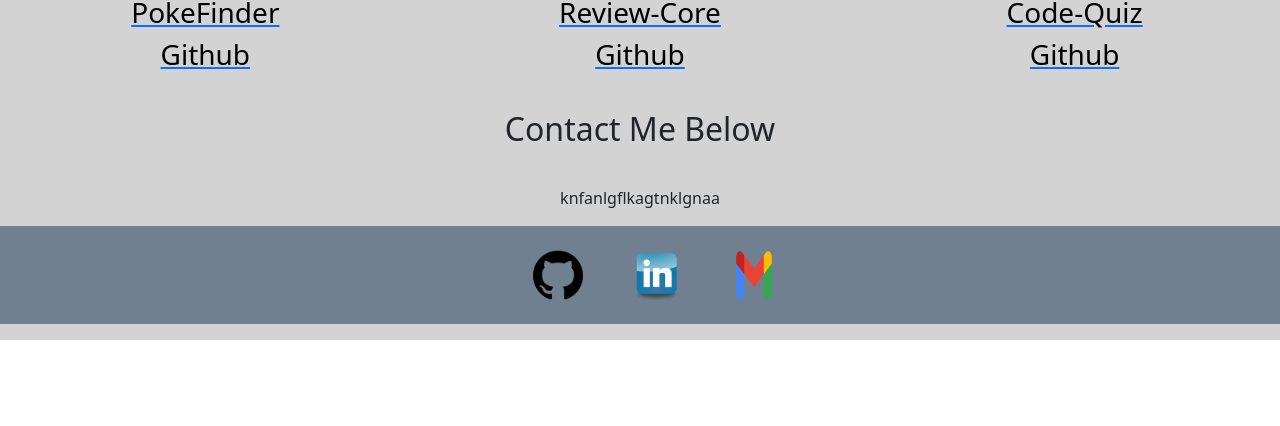
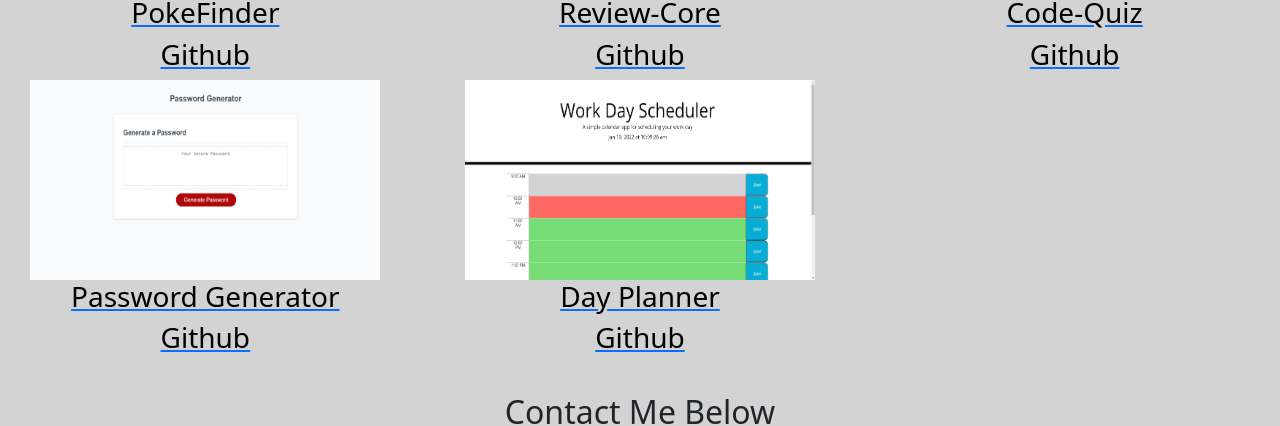
Before and after one commit to Cwishart203/React-Portfolio, a React (Create React App) app: page /Contact in a window 1280 px wide. Shown: the part 1146-1572 px from the top of the page. Before the commit the page ends 1486 px from the top, so only its background shows below. Built offline with nearby package versions, Linux system fonts and the light colour scheme.

Commit message:
Added more projects

```diff
--- a/src/component/projects/projects.css
+++ b/src/component/projects/projects.css
@@ -21,6 +21,10 @@ a {
     text-decoration: none;
 }
 
+a:hover {
+    color: slategray;
+}
+
 h3 {
     color: black;
     text-decoration: none;
--- a/src/component/projects/projects.js
+++ b/src/component/projects/projects.js
@@ -3,6 +3,8 @@ import "./projects.css";
 import pokeFinderSS from "../../img/pokeFinderSS.png"
 import reviewCoreSS from "../../img/reviewCoreSS.png"
 import codeQuizSS from "../../img/codeQuizSS.png"
+import passGenSS from "../../img/passGenSS.png"
+import dayPlannerSS from "../../img/dayPlannerSS.png"
 
 function Projects() {
     return (
@@ -48,6 +50,33 @@ function Projects() {
                         </h3>
                     </a>
                 </div>
+                <div className= "projects col-md-4">
+                    <img src={passGenSS}/>
+                    <a href="https://cwishart203.github.io/password-generator/">
+                        <h3 class="project-title">
+                            Password Generator
+                        </h3>
+                    </a>
+                    <a href="https://github.com/Cwishart203/Password-Generator">
+                        <h3 class="project-title">
+                            Github
+                        </h3>
+                    </a>
+                </div>
+                <div className= "projects col-md-4">
+                    <img src={dayPlannerSS}/>
+                    <a href="https://cwishart203.github.io/password-generator/">
+                        <h3 class="project-title">
+                            Day Planner
+                        </h3>
+                    </a>
+                    <a href="https://github.com/Cwishart203/Day-Planner">
+                        <h3 class="project-title">
+                            Github
+                        </h3>
+                    </a>
+                </div>
+
             </div>
         </div>
     )
```
Also changed, not shown: src/img/dayPlannerSS.png (added), src/img/passGenSS.png (added).
